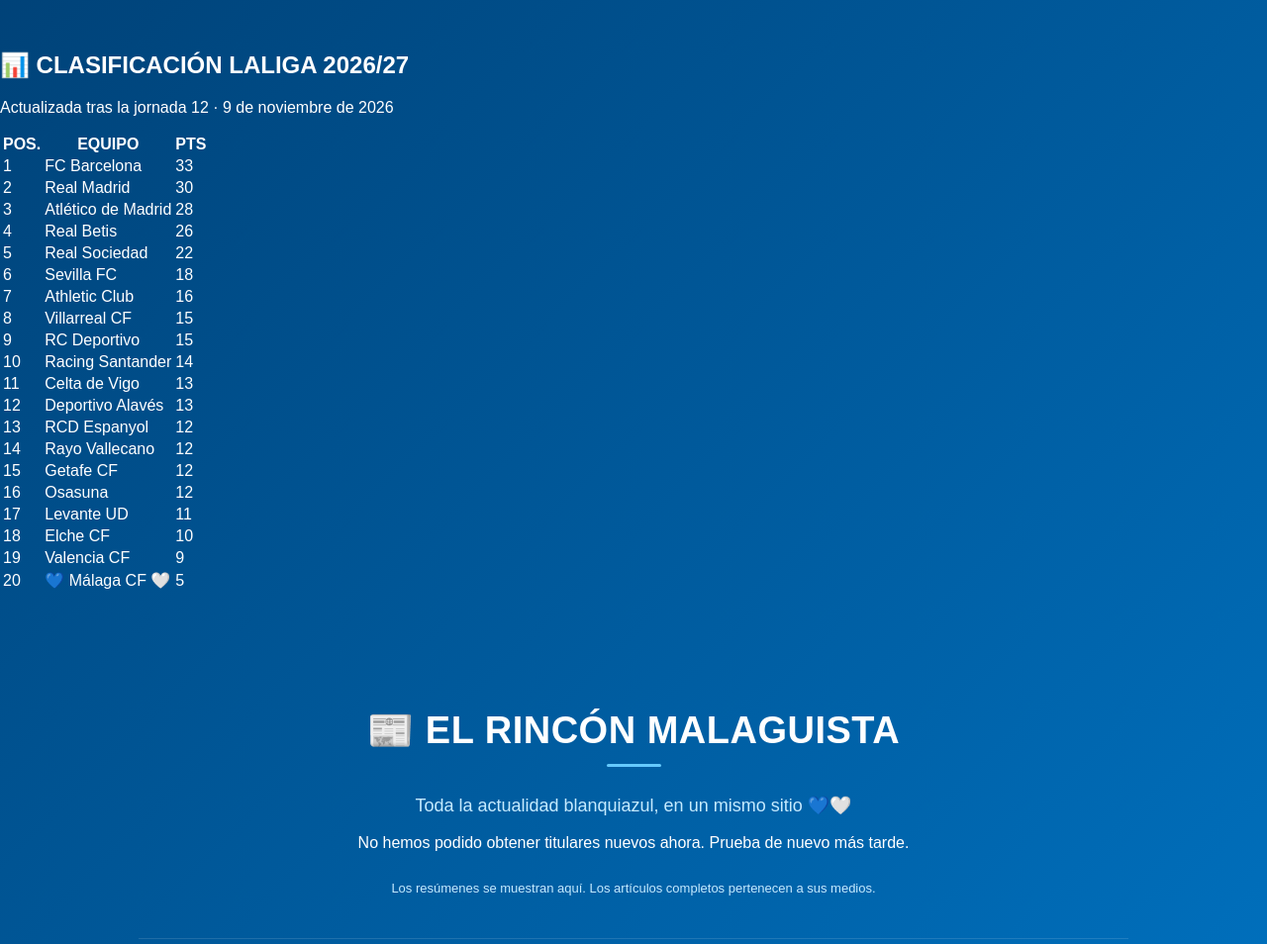
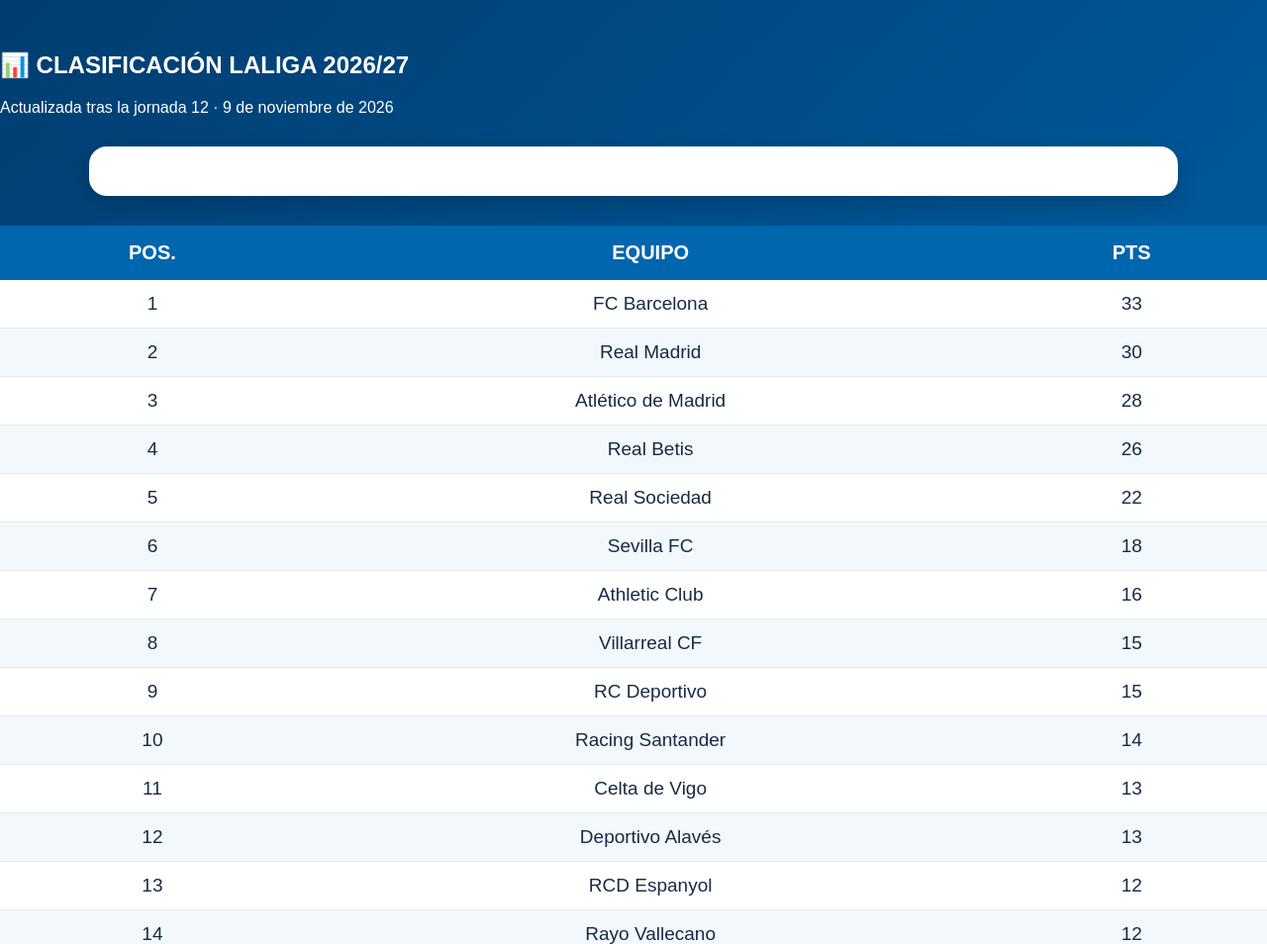
Before and after one commit to javierariasruiz0000-hub/malaga-web, a plain HTML site: page index.html in a window 1280 px wide. Shown: the part 2001-2955 px from the top of the page at 99% size. Drawn offline with Linux system fonts and the light colour scheme; no server answers.

Commit message:
Update index.html

```diff
--- a/index.html
+++ b/index.html
@@ -375,6 +375,54 @@ button {
 button:hover {
     transform: translateY(-1px);
 }
+.contenedor-clasificacion {
+  width: 95%;
+  max-width: 1100px;
+  margin: 30px auto;
+  padding: 25px;
+  background: white;
+  border-radius: 18px;
+  box-shadow: 0 6px 20px rgba(0,0,0,0.2);
+  overflow-x: auto;
+}
+
+.tabla-clasificacion {
+  width: 100%;
+  border-collapse: collapse;
+  background: white;
+  color: #172b45;
+  font-size: 19px;
+  text-align: center;
+}
+
+.tabla-clasificacion th {
+  background: #0066ad;
+  color: white;
+  padding: 16px;
+  font-size: 20px;
+}
+
+.tabla-clasificacion td {
+  padding: 13px 10px;
+  border-bottom: 1px solid #e5eaf0;
+}
+
+.tabla-clasificacion tbody tr:nth-child(even) {
+  background: #f3f8fc;
+}
+
+.tabla-clasificacion tbody tr:hover {
+  background: #dceeff;
+}
+
+.tabla-clasificacion .malaga {
+  background: #cce7ff !important;
+  color: #004b87;
+  font-weight: bold;
+  font-size: 20px;
+  border-top: 3px solid #0077c8;
+  border-bottom: 3px solid #0077c8;
+}
 </style>
 
 </head>
@@ -643,6 +691,9 @@ setInterval(
       <td>20</td><td>💙 Málaga CF 🤍</td><td>5</td>
     </tr>
   </tbody>
+<div class="contenedor-clasificacion">
+  <!-- Aquí dentro va tu tabla de clasificación -->
+</div>
 </table>
 
 <!-- ===== NOTICIAS DEL MÁLAGA CF ===== -->
```
